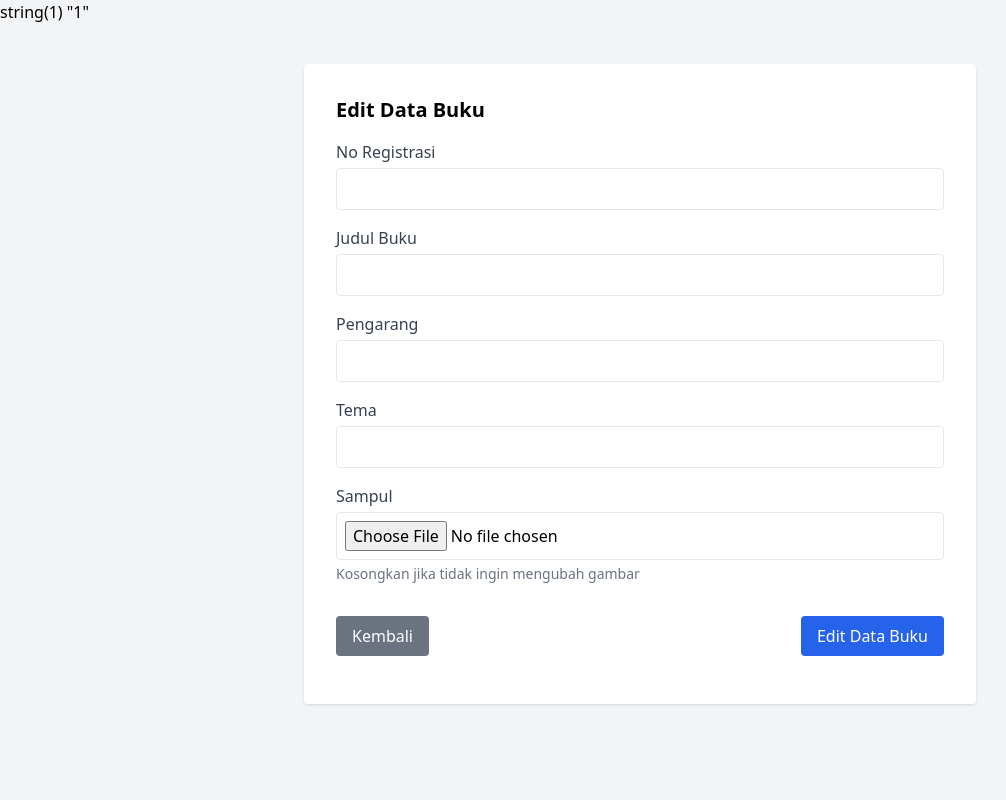
After one commit to DaffaGalang/belajar_PHP, a PHP site: page /edit.php?id_buku=1 in a window 1280 px wide. The commit adds this page. Shown: the whole page, without its empty margins (0-1006 px from the left). Run offline with PHP 8.4, Linux system fonts and the light colour scheme; data that the repository does not hold is empty; some libraries are stand-ins or nearby versions.

Commit message:
senin 21 juli

```diff
--- /dev/null
+++ b/koneksi/edit.php
@@ -0,0 +1,126 @@
+<?php
+include("koneksi.php");
+
+//ambil data dari ID Bukudari URL
+$id = $_GET["id_buku"];
+var_dump($id);
+
+// query data buku berdasarkan id buku
+$book = query("SELECT * FROM perpus WHERE id_buku = $id")[0];
+// var_dump($book[0]["judul"]);
+
+
+// $link = query ("SELECT * FROM perpus ORDER BY id_buku ASC");
+
+$no_reg = "";
+$judul = "";
+$pengarang = "";
+$tema = "";
+$sampul = "";
+
+if (isset($_POST["submit"])) {
+
+    $edit = ubah($_POST); //Masukan fungsi tambah pada variabel $hasil
+    if ($edit > 0) {
+        echo "
+            <script>
+                alert('✅ Data berhasil diubah!');
+                document.location.href = 'perpus.php';
+            </script>
+        ";
+
+
+        // echo "✅ Data berhasil ditambahkan!";
+        // echo "<br>";
+        // echo "<script>
+        //         setTimeout(function() {
+        //             window.location.href = 'perpus.php';
+        //         }, 100);
+        //     </>";
+
+    } else {
+        echo "
+            <script>
+                alert('❌ Gagal mengubah data!');
+                document.location.href = 'edit.php';
+            </script>
+        ";
+
+        // echo "❌ Gagal menambahkan data: " . mysqli_error($koneksi);
+    }
+    // Reset field
+    $no_reg = $judul = $pengarang = $tema = $sampul = "";
+}
+
+
+?>
+
+<!DOCTYPE html>
+<html lang="en">
+
+<head>
+    <meta charset="UTF-8">
+    <meta name="viewport" content="width=device-width, initial-scale=1.0">
+    <title>Edit Data Buku</title>
+    <script src="https://cdn.tailwindcss.com"></script>
+</head>
+
+<body class="bg-gray-100">
+    <div class="max-w-2xl mx-auto mt-10 bg-white p-8 rounded shadow">
+        <h1 class="text-xl font-semibold mb-4">Edit Data Buku</h1>
+        <form action="" method="post" enctype="multipart/form-data" class="space-y-4">
+
+            <!-- No Registrasi -->
+            <div>
+                <label for="no_reg" class="block mb-1 font-medium text-gray-700">No Registrasi</label>
+                <input type="text" name="no_reg" id="no_reg" class="w-full border p-2 rounded" value="<?= htmlspecialchars($no_reg), $book["no_reg"] ?>" required>
+
+            </div>
+
+            <!-- Judul Buku -->
+            <div>
+                <label for="judul" class="block mb-1 font-medium text-gray-700">Judul Buku</label>
+                <input type="text" name="judul" id="judul" class="w-full border p-2 rounded" value="<?= htmlspecialchars($judul), $book["judul"] ?>" required>
+
+            </div>
+
+            <!-- Pengarang -->
+            <div>
+                <label for="pengarang" class="block mb-1 font-medium text-gray-700">Pengarang</label>
+                <input type="text" name="pengarang" id="pengarang" class="w-full border p-2 rounded" value="<?= htmlspecialchars($pengarang), $book["pengarang"] ?>" required>
+
+            </div>
+
+            <!-- Tema -->
+            <div>
+                <label for="tema" class="block mb-1 font-medium text-gray-700">Tema</label>
+                <input type="text" name="tema" id="tema" class="w-full border p-2 rounded" value="<?= htmlspecialchars($tema), $book["tema"] ?>" required>
+
+            </div>
+
+            <!-- Sampul -->
+            <div>
+                <label for="sampul" class="block mb-1 font-medium text-gray-700">Sampul</label>
+
+                <!-- Preview Gambar Lama -->
+                <?php if (!empty($book['sampul'])): ?>
+                    <img src="uploads/<?= htmlspecialchars($book['sampul']) ?>" alt="Sampul Lama" class="mb-2 w-32 rounded shadow">
+                    <input type="hidden" name="sampul_lama" value="<?= htmlspecialchars($book['sampul']) ?>">
+                <?php endif; ?>
+
+                <input type="file" name="sampul" id="sampul" accept="image/*" class="w-full border p-2 rounded">
+                <p class="text-sm text-gray-500 mt-1">Kosongkan jika tidak ingin mengubah gambar</p>
+            </div>
+
+            <!-- Tombol Navigasi -->
+            <div class="pt-4 flex justify-between">
+                <a href="perpus.php" class="px-4 py-2 bg-gray-500 text-white rounded hover:bg-gray-600">Kembali</a>
+                <button type="submit" name="submit" class="px-4 py-2 bg-blue-600 text-white rounded hover:bg-blue-700">Edit Data Buku</button>
+            </div>
+        </form>
+    </div>
+    </div>
+
+</body>
+
+</html>
--- a/koneksi/koneksi.php
+++ b/koneksi/koneksi.php
@@ -6,9 +6,9 @@ $db = "phpdasar";
 
 $koneksi = mysqli_connect($host, $user, $pass, $db);
 
-function query($query)
-{
+function query($query){
     global $koneksi;
+
     $result = mysqli_query($koneksi, $query);
     $rows = [];
     while ($row = mysqli_fetch_assoc($result)) {
@@ -41,6 +41,18 @@ function tambah($data) {
     return mysqli_affected_rows($koneksi);
 }
 
+function hapus($id){
+    global $koneksi;
+
+    mysqli_query($koneksi, "DELETE FROM perpus  WHERE id_buku = $id");
+    return mysqli_affected_rows($koneksi);
+}
+
+function ubah (){
+
+}
+
+
 if (!$koneksi) {
     die("Koneksi Gagal / Bermasalah : " . mysqli_connect_error());
 }
--- a/koneksi/perpus.php
+++ b/koneksi/perpus.php
@@ -64,13 +64,13 @@ $no = 1;
                             </td>
                             <td class='px-7 py-8 flex gap-2'>
                                 <!-- tombol aksi -->
-                                <a href='edit.php?id=<?= $data['id_buku'] ?>'
+                                <a href='edit.php?id_buku=<?= $data['id_buku'] ?>'
                                     class='inline-block px-3 py-1 text-sm bg-yellow-500 text-white rounded hover:bg-yellow-600 transition'>
                                      ✏️ Edit
                                 </a>
 
-                                <a href='hapus.php?id=<?= $data['id_buku'] ?>'
-                                    class='inline-block px-3 py-1 text-sm bg-red-600 text-white rounded hover:bg-red-700 transition' onclick="return confirm('Yakin ingin menghapus?')">
+                                <a href='hapus.php?id_buku=<?= $data['id_buku'] ?>'
+                                    class='inline-block px-3 py-1 text-sm bg-red-600 text-white rounded hover:bg-red-700 transition' onclick="return confirm('Yakin ingin menghapus data ini?')">
                                     🗑️ Hapus
                                 </a>
                             </td>
```
Also changed, not shown: koneksi/hapus.php (added, +22 -0 lines).
